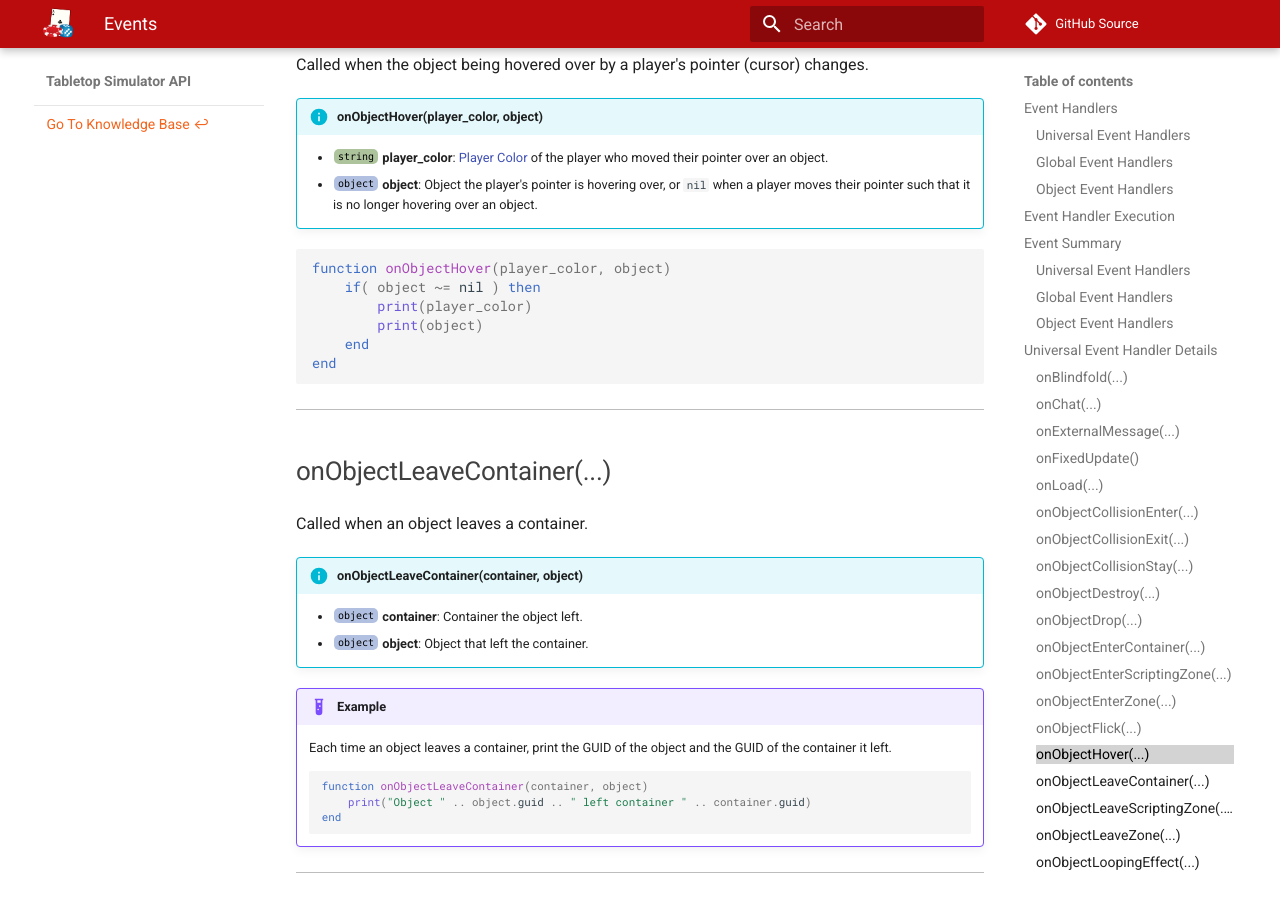
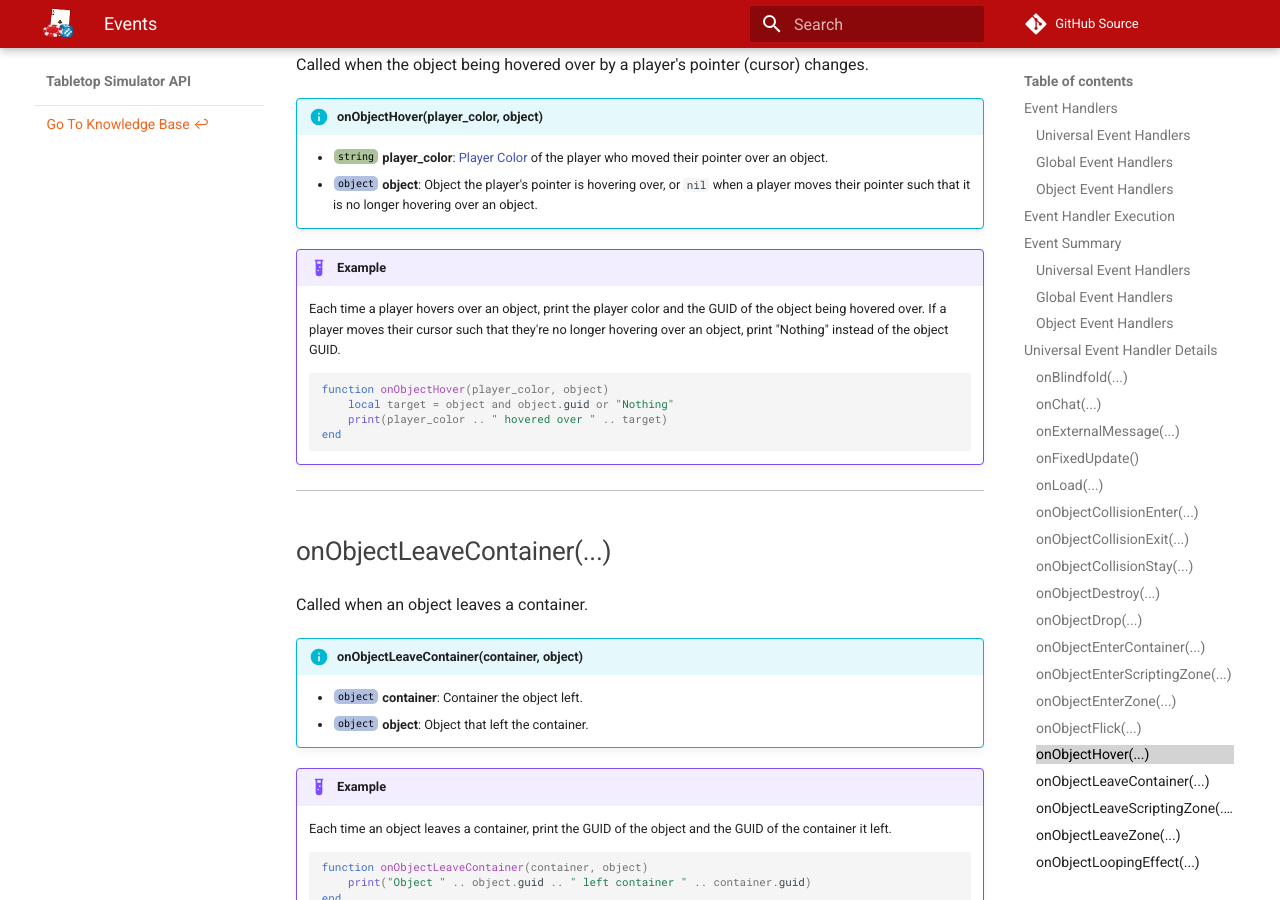
Before and after one commit to Berserk-Games/Tabletop-Simulator-API, an MkDocs documentation site: the page built from docs/events.md, in a window 1280 px wide and 900 px high, scrolled down 13960 px. Built offline with MkDocs 1.6.1 and Material for MkDocs 9.7.7, drawn with Linux system fonts in a browser that asks for light colours; comment, search, counter and statistics services are not loaded.

Commit message:
Improved onObjectHover example

````diff
--- a/docs/events.md
+++ b/docs/events.md
@@ -504,14 +504,15 @@ Called when the object being hovered over by a player's pointer (cursor) changes
 	* [<span class="tag str"></span>](types.md) **player_color**: [Player Color](player/colors.md) of the player who moved their pointer over an object.
 	* [<span class="tag obj"></span>](types.md) **object**: Object the player's pointer is hovering over, or `nil` when a player moves their pointer such that it is no longer hovering over an object.
 
-``` Lua
-function onObjectHover(player_color, object)
-    if( object ~= nil ) then
-        print(player_color)
-	    print(object)
-    end
-end
-```
+!!!example
+	Each time a player hovers over an object, print the player color and the GUID of the object being hovered over. If a player moves their cursor such that
+	they're no longer hovering over an object, print "Nothing" instead of the object GUID.
+	```lua
+	function onObjectHover(player_color, object)
+		local target = object and object.guid or "Nothing"
+		print(player_color .. " hovered over " .. target)
+	end
+	```
 
 ---
 
````
